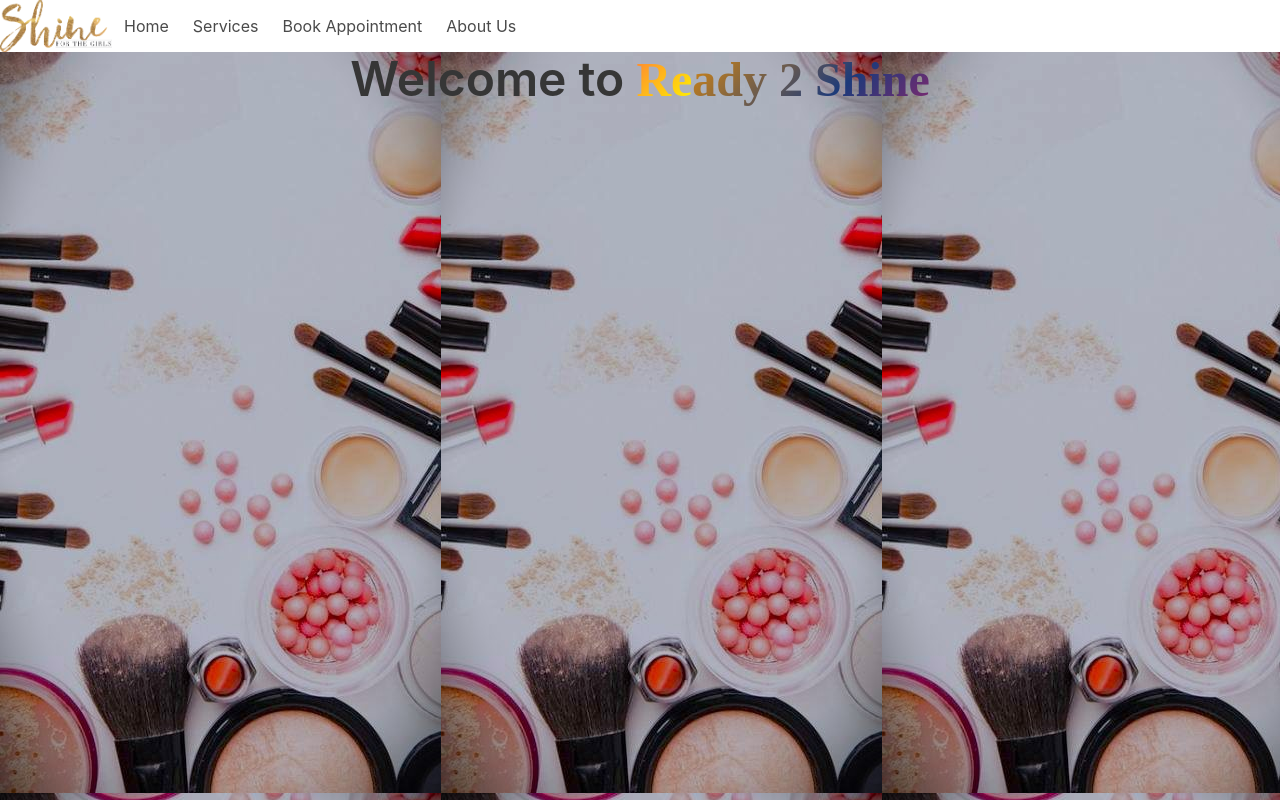
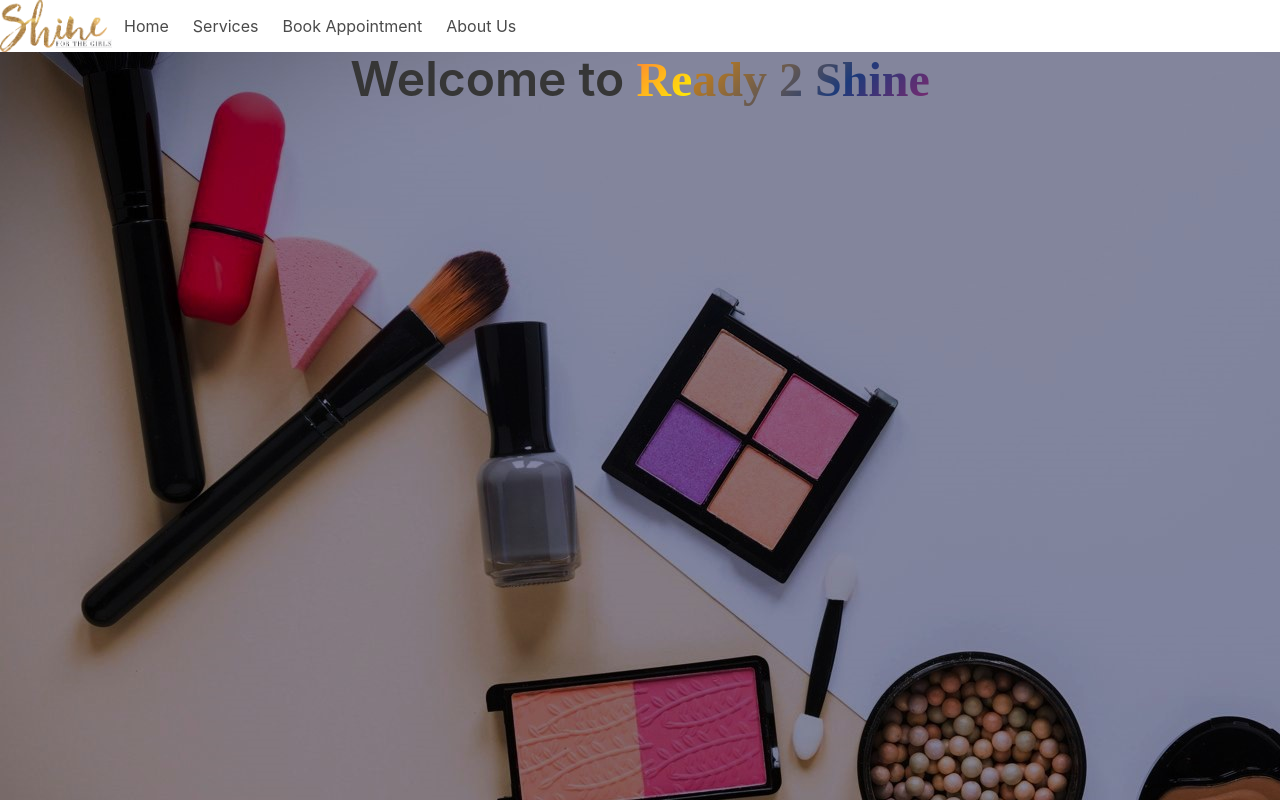
Before and after one commit to chethan1996/beauty-salon, a React (Create React App) app: page / in a window 1280 px wide. Built offline with nearby package versions, Linux system fonts and the light colour scheme.

Commit message:
Change background based on resulation

```diff
--- a/src/App.css
+++ b/src/App.css
@@ -2,4 +2,10 @@
   text-align: center;
   width: 100vw;
   height: 100vh;
+  background-image: url("./img/make-up.jpeg");
 }
+@media screen and (max-width: 400px) and (max-height: 795px) {
+  .App {
+    background-image: url("./img/make-up_phone.jpeg");
+  }
+ }
--- a/src/App.js
+++ b/src/App.js
@@ -9,7 +9,7 @@ import Background from "./img/make-up_phone.jpeg"
 function App() {
   return (
 
-    <div className="App" style={{backgroundImage:`url(${Background})`}}>
+    <div className="App" >
       <BrowserRouter>
       <Routes>
 
```
